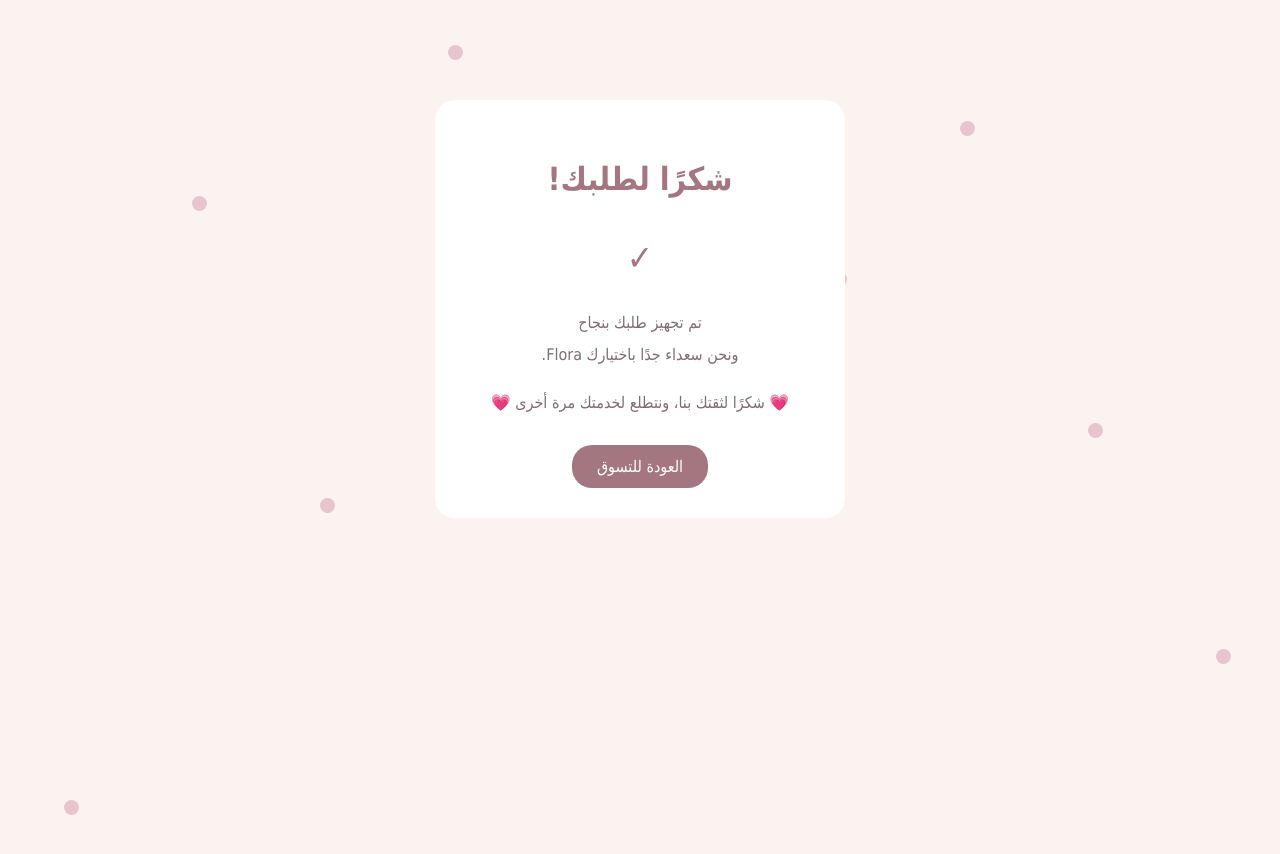
After one commit to LuAlsheeb/NewFlora, a PHP site: page /thankyou.html in a window 1280 px wide. The commit adds this page. Shown: the top 854 px of the page. Run offline with PHP 8.4, Linux system fonts and the light colour scheme.

Commit message:
add new changes by lulu

```diff
--- a/home.html
+++ b/home.html
@@ -213,7 +213,7 @@
         /* تنسيق السلة داخل دائرة */
         .home-link {
             position: static;
-            order: -1;
+            order: ;
             display: flex;
             align-items: center;
             justify-content: center;
--- a/index.html
+++ b/index.html
@@ -322,7 +322,7 @@
 
 <body>
     <header class="navbar">
-        <div class="logo">FLORA</div>
+        <div class="logo">Flora</div>
         <div class="nav-note">   فلورا | أناقةٌ لمُناسباتك ..</div>
     </header>
     <main class="container">
--- a/php/orders.php
+++ b/php/orders.php
@@ -21,6 +21,8 @@ try {
     ]);
 
     echo "<h2>Order saved successfully</h2>";
+//
+
 
 } catch(PDOException $e) {
 
--- /dev/null
+++ b/thankyou.html
@@ -0,0 +1,103 @@
+<!DOCTYPE html>
+<html lang="ar" dir="rtl">
+<head>
+    <meta charset="UTF-8">
+    <title>Flora | شكرًا لطلبك</title>
+</html>
+<style>
+    body {
+        background-color: #faf3f0;
+        font-family: Tahoma ;
+        text-align: center;
+        padding-top: 100px;
+        margin: 0;
+        overflow: hidden;
+    }
+
+    .card {
+        background-color: white;
+        width: 350px;
+        max-width: 80%;
+        margin: auto;
+        padding: 30px;
+        border-radius: 20px;
+        position: relative;
+        z-index: 2;
+    }
+
+    h1 {
+        color: #a47780;
+        line-height: 1.8;
+    }
+
+    h2 {
+        color: #a47780;
+        font-size: 35px;
+    }
+
+    p {
+        color: #806d70;
+        line-height: 2;
+    }
+
+    a {
+        display: inline-block;
+        background-color: #a47780;
+        color: white;
+        padding: 12px 25px;
+        border-radius: 20px;
+        text-decoration: none;
+        margin-top: 10px;
+    }
+
+    .bubble {
+        position: fixed;
+        bottom: -30px;
+        width: 15px;
+        height: 15px;
+        background-color: #e8c5ce;
+        border-radius: 50%;
+        animation: move 6s infinite linear;
+        z-index: 1;
+    }
+
+    @keyframes move {
+        from {
+            bottom: -30px;
+        }
+
+        to {
+            bottom: 100%;
+        }
+    }
+</style>
+
+<div class="bubble" style="left: 5%; animation-delay: 0s;"></div>
+<div class="bubble" style="left: 15%; animation-delay: 2s;"></div>
+<div class="bubble" style="left: 25%; animation-delay: 4s;"></div>
+<div class="bubble" style="left: 35%; animation-delay: 1s;"></div>
+<div class="bubble" style="left: 45%; animation-delay: 3s;"></div>
+<div class="bubble" style="left: 55%; animation-delay: 0.5s;"></div>
+<div class="bubble" style="left: 65%; animation-delay: 2.5s;"></div>
+<div class="bubble" style="left: 75%; animation-delay: 1.5s;"></div>
+<div class="bubble" style="left: 85%; animation-delay: 3.5s;"></div>
+<div class="bubble" style="left: 95%; animation-delay: 5s;"></div>
+
+<div class="card">
+
+    <h1>شكرًا لطلبك! </h1>
+
+    <h2>✓</h2>
+
+    <p>
+        تم تجهيز طلبك بنجاح<br>ونحن سعداء جدًا باختيارك Flora.
+    </p>
+
+
+    <p>
+       💗 شكرًا لثقتك بنا، ونتطلع لخدمتك مرة أخرى 💗
+    </p>
+
+    <a href="products.html">العودة للتسوق</a>
+
+</div>
```
Also changed, not shown: cartt.html (+6 -6 lines), products.html (+15 -1 lines), script.js (+10 -1 lines).
